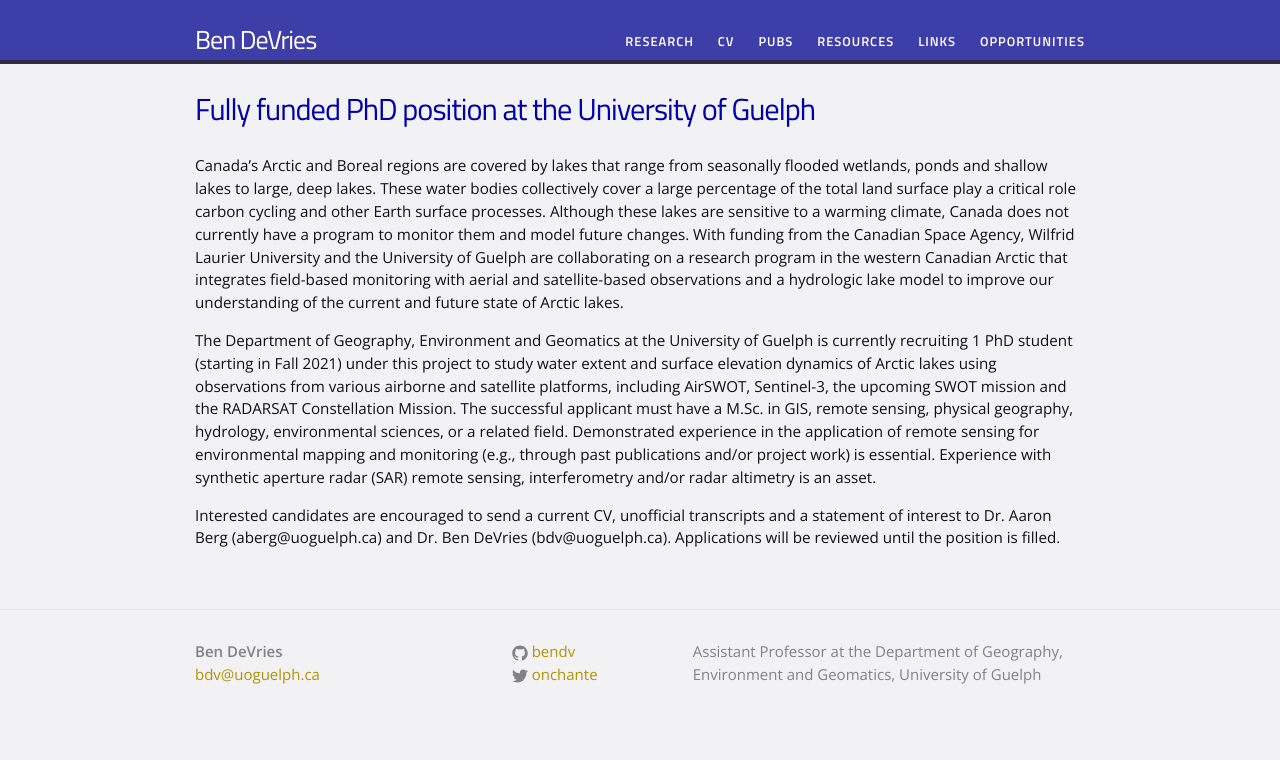
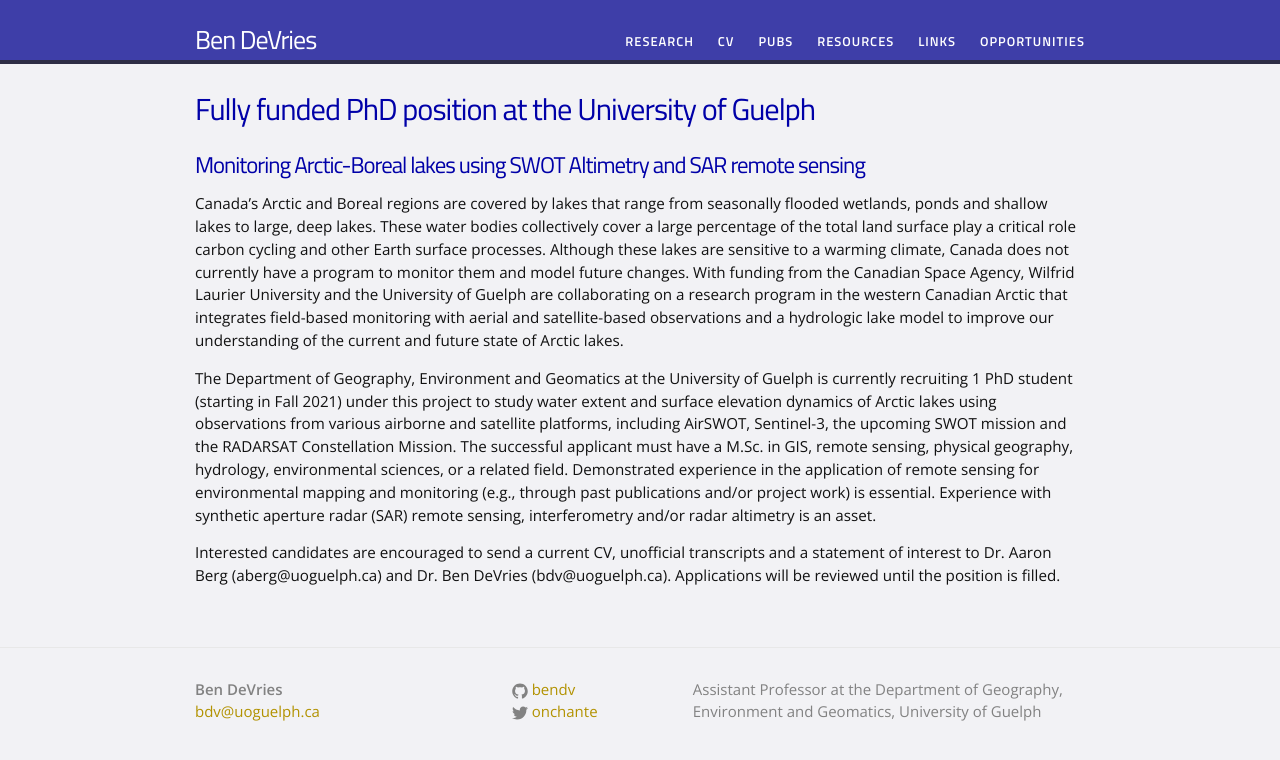
Before and after one commit to bendv/bendv.github.io, a Jekyll site: the page built from opportunities/csa2021.md, in a window 1280 px wide. Shown: the top 760 px of the page. Built offline with Jekyll 4.4.1, drawn with Linux system fonts in a browser that asks for light colours.

Commit message:
update opportunities

```diff
--- a/opportunities/csa2021.md
+++ b/opportunities/csa2021.md
@@ -4,6 +4,8 @@ title: Fully funded PhD position at the University of Guelph
 link: /opportunities/csa2021.html
 ---
 
+# Monitoring Arctic-Boreal lakes using SWOT Altimetry and SAR remote sensing
+
 Canada’s Arctic and Boreal regions are covered by lakes that range from seasonally flooded wetlands, ponds and shallow lakes to large, deep lakes. These water bodies collectively cover a large percentage of the total land surface play a critical role carbon cycling and other Earth surface processes. Although these lakes are sensitive to a warming climate, Canada does not currently have a program to monitor them and model future changes. With funding from the Canadian Space Agency, Wilfrid Laurier University and the University of Guelph are collaborating on a research program in the western Canadian Arctic that integrates field-based monitoring with aerial and satellite-based observations and a hydrologic lake model to improve our understanding of the current and future state of Arctic lakes.
 
 The Department of Geography, Environment and Geomatics at the University of Guelph is currently recruiting 1 PhD student (starting in Fall 2021) under this project to study water extent and surface elevation dynamics of Arctic lakes using observations from various airborne and satellite platforms, including AirSWOT, Sentinel-3, the upcoming SWOT mission and the RADARSAT Constellation Mission. The successful applicant must have a M.Sc. in GIS, remote sensing, physical geography, hydrology, environmental sciences, or a related field. Demonstrated experience in the application of remote sensing for environmental mapping and monitoring (e.g., through past publications and/or project work) is essential. Experience with synthetic aperture radar (SAR) remote sensing, interferometry and/or radar altimetry is an asset.
```
